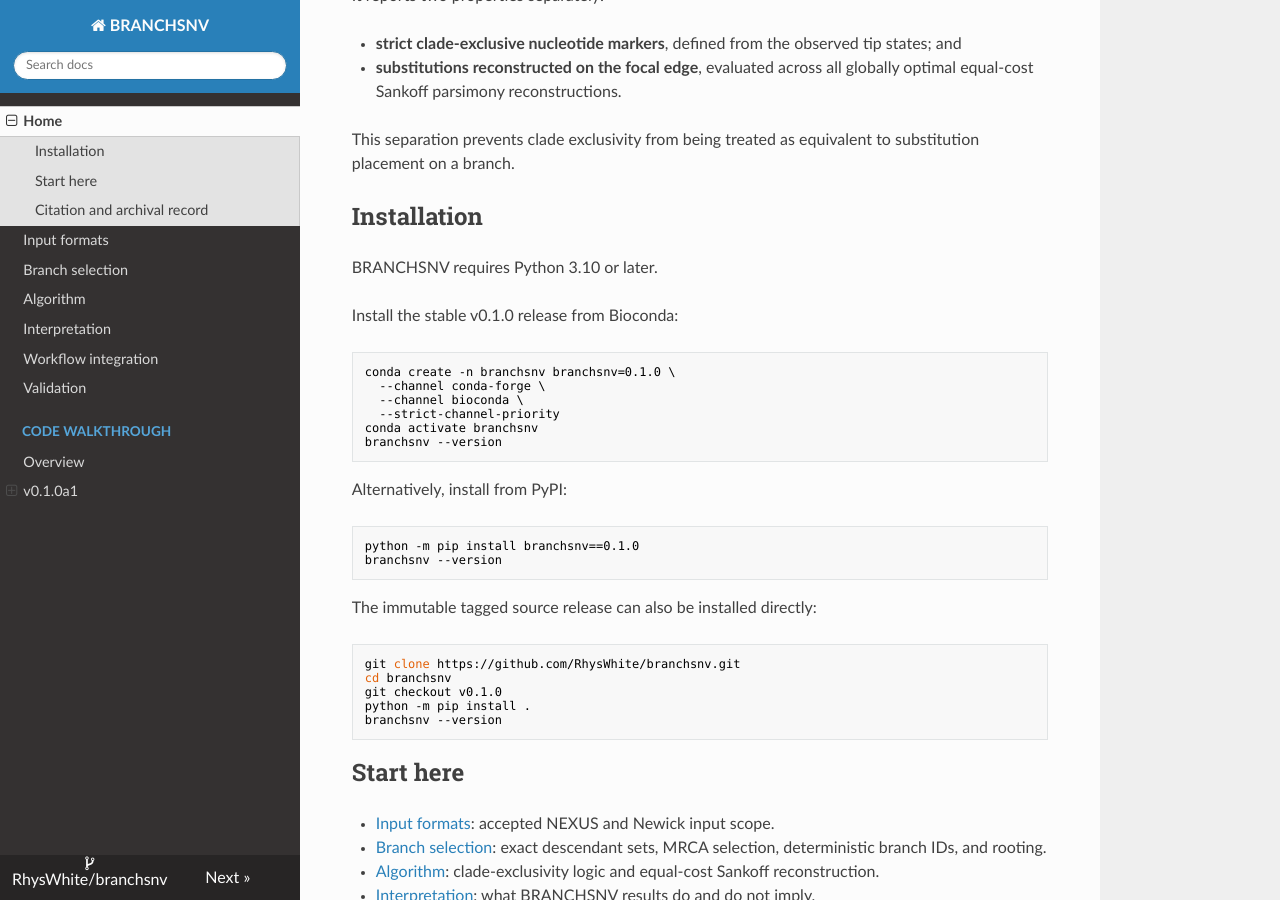
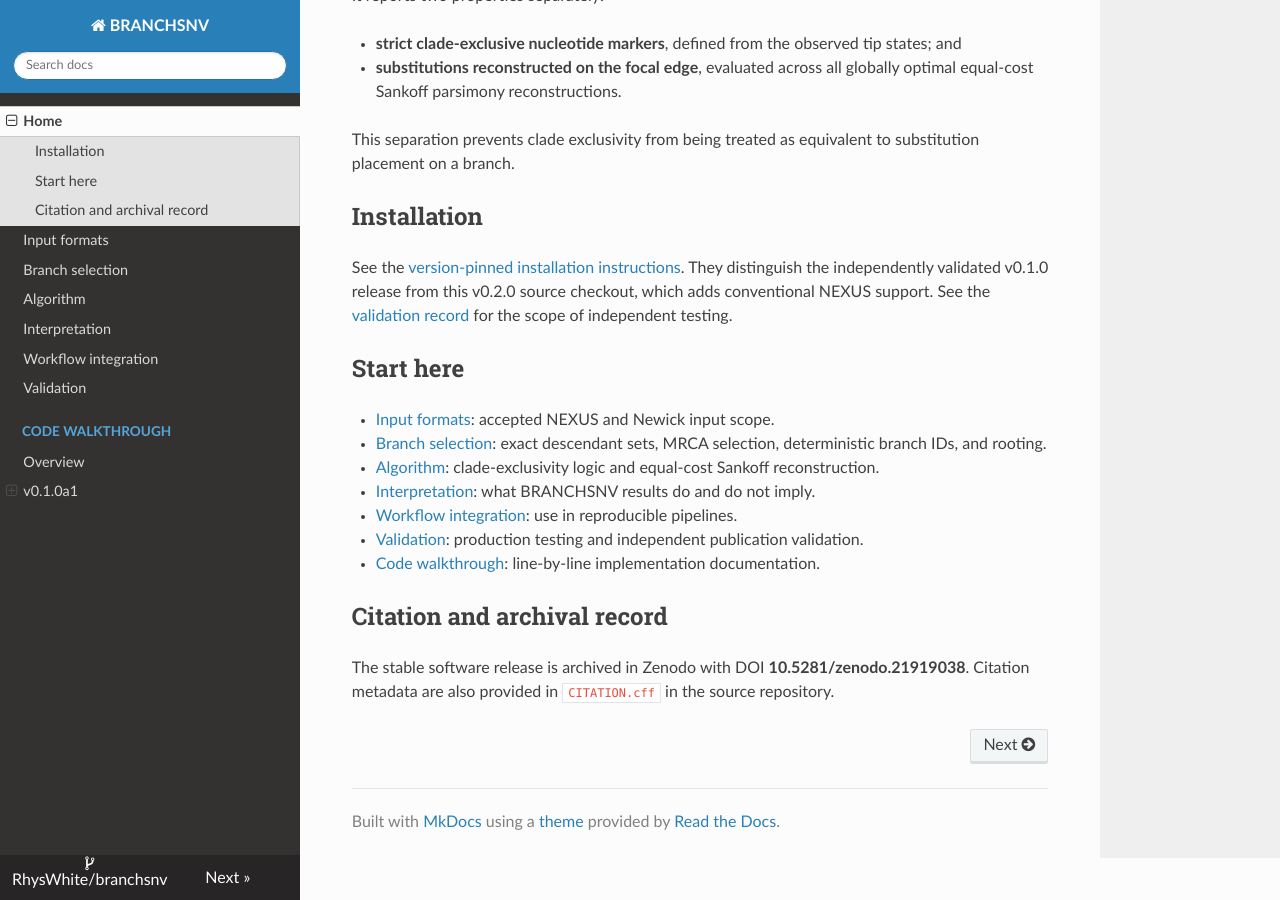
Before and after one commit to RhysWhite/branchsnv, an MkDocs documentation site: the page built from docs/index.md, in a window 1280 px wide and 900 px high, scrolled down 272 px. Built offline with MkDocs 1.6.1, drawn with Linux system fonts in a browser that asks for light colours; nearby versions of some CDN libraries.

Commit message:
docs: clarify v0.2.0 and independent validation scope

````diff
--- a/docs/index.md
+++ b/docs/index.md
@@ -11,35 +11,10 @@
 
 ## Installation
 
-BRANCHSNV requires Python 3.10 or later.
-
-Install the stable v0.1.0 release from Bioconda:
-
-```bash
-conda create -n branchsnv branchsnv=0.1.0 \
-  --channel conda-forge \
-  --channel bioconda \
-  --strict-channel-priority
-conda activate branchsnv
-branchsnv --version
-```
-
-Alternatively, install from PyPI:
-
-```bash
-python -m pip install branchsnv==0.1.0
-branchsnv --version
-```
-
-The immutable tagged source release can also be installed directly:
-
-```bash
-git clone https://github.com/RhysWhite/branchsnv.git
-cd branchsnv
-git checkout v0.1.0
-python -m pip install .
-branchsnv --version
-```
+See the [version-pinned installation instructions](../README.md#installation).
+They distinguish the independently validated v0.1.0 release from this
+v0.2.0 source checkout, which adds conventional NEXUS support. See the
+[validation record](validation.md) for the scope of independent testing.
 
 ## Start here
 
````
Also changed, not shown: README.md (+18 -1 lines), VALIDATION_REPORT.md (+8 -2 lines).
